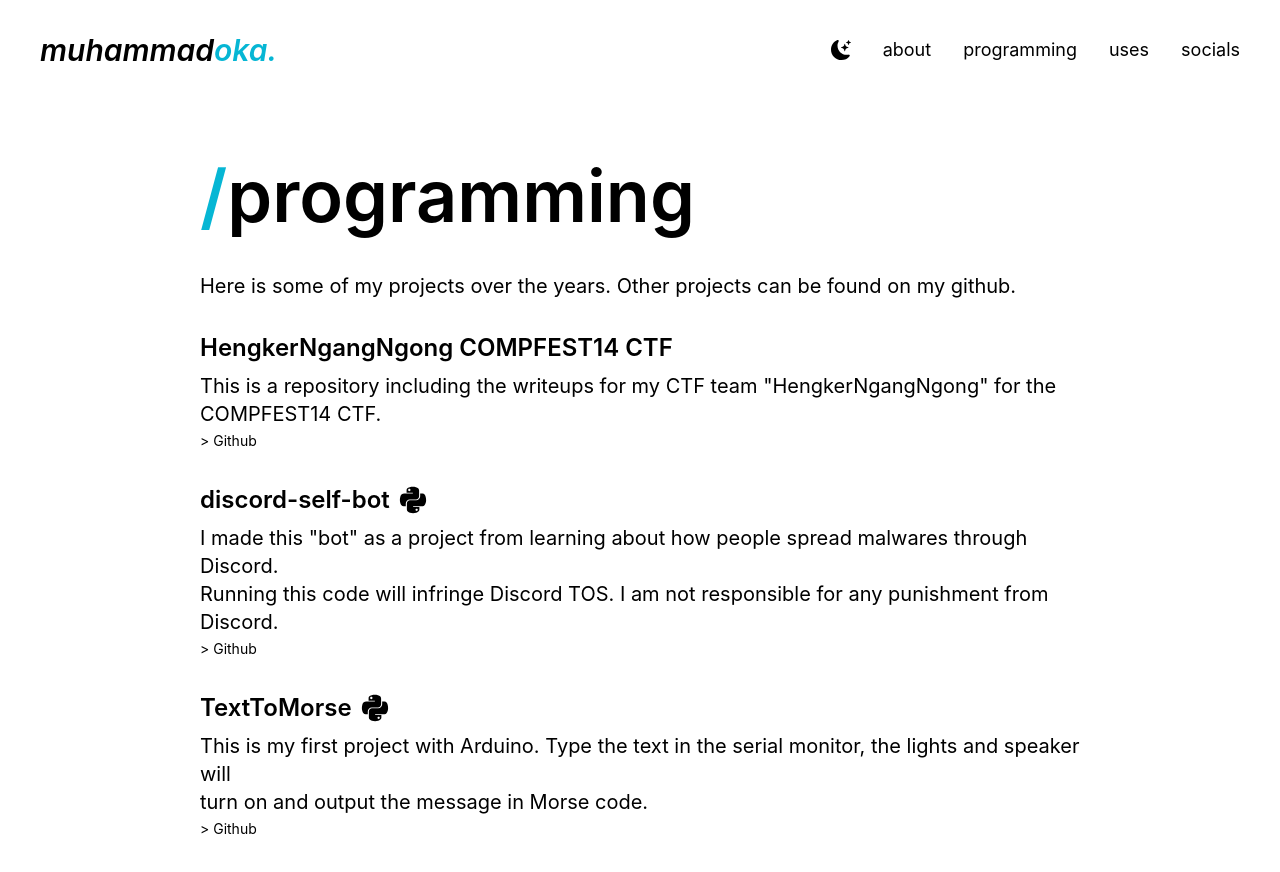
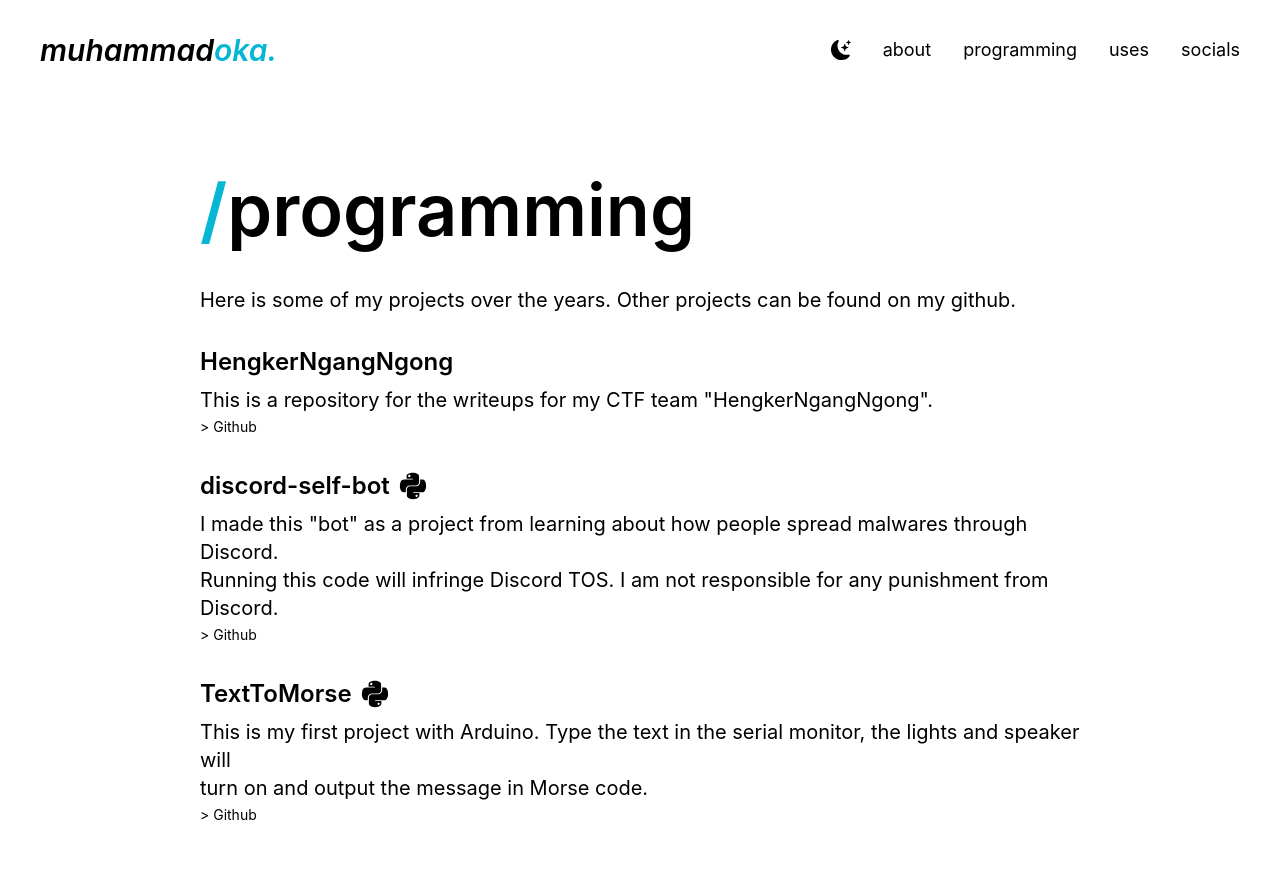
Before and after one commit to kawijayaa/muhammadoka.dev, a Next.js app: page /programming in a window 1280 px wide. Shown: the top 872 px of the page. Built offline with nearby package versions, Linux system fonts and the light colour scheme.

Commit message:
change hengkerngangngong section

```diff
--- a/pages/programming/index.js
+++ b/pages/programming/index.js
@@ -15,11 +15,11 @@ export default function Programming() {
               <h1 className="xxs:text-4xl xs:text-5xl sm:text-7xl font-semibold xxs:pb-5 xs:pb-10"><span className="text-cyan-500">/</span>programming</h1>
               <p className="xxs:text-sm xs:text-xl">Here is some of my projects over the years. Other projects can be found on my <a href="https://github.com/kawijayaa">github</a>.</p>
               <div>
-                <p className="pt-8 xxs:text-xl xs:text-2xl font-semibold">HengkerNgangNgong COMPFEST14 CTF</p>
+                <p className="pt-8 xxs:text-xl xs:text-2xl font-semibold">HengkerNgangNgong</p>
                 <p className="pt-2 xxs:text-sm xs:text-xl">
-                  This is a repository including the writeups for my CTF team &quot;HengkerNgangNgong&quot; for the COMPFEST14 CTF.
+                  This is a repository for the writeups for my CTF team &quot;HengkerNgangNgong&quot;.
                 </p>
-                <a target="_blank" rel="noopener noreferrer" href="https://github.com/Cheesewaffly/COMPFEST14-CTF-Writeups" className="xxs:text-sm xs:text-md">&gt; Github</a>
+                <a target="_blank" rel="noopener noreferrer" href="https://github.com/kawijayaa/HengkerNgangNgong" className="xxs:text-sm xs:text-md">&gt; Github</a>
               </div>
               <div>
                 <div className="pt-8 flex items-center xxs:gap-1 xs:gap-2">
```
